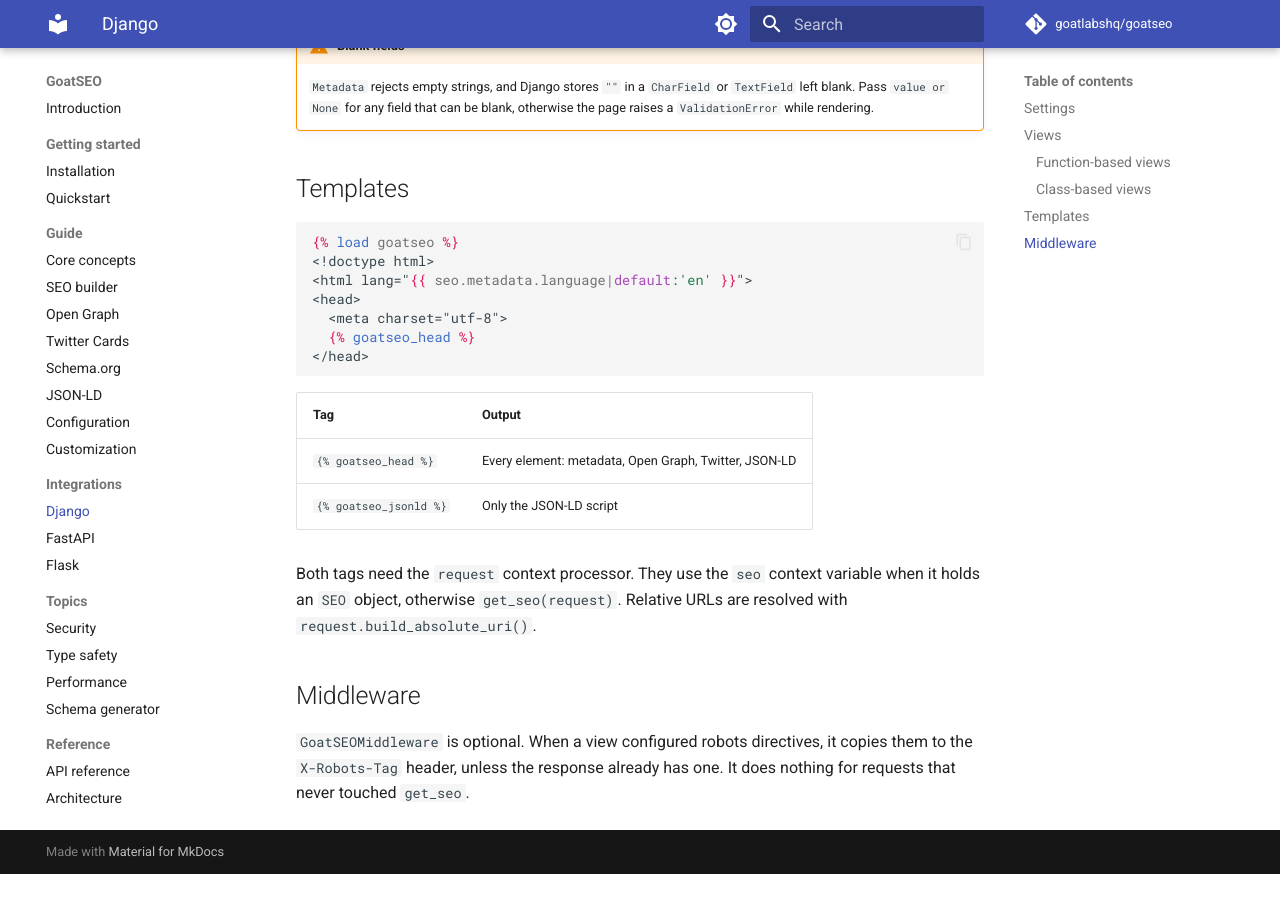
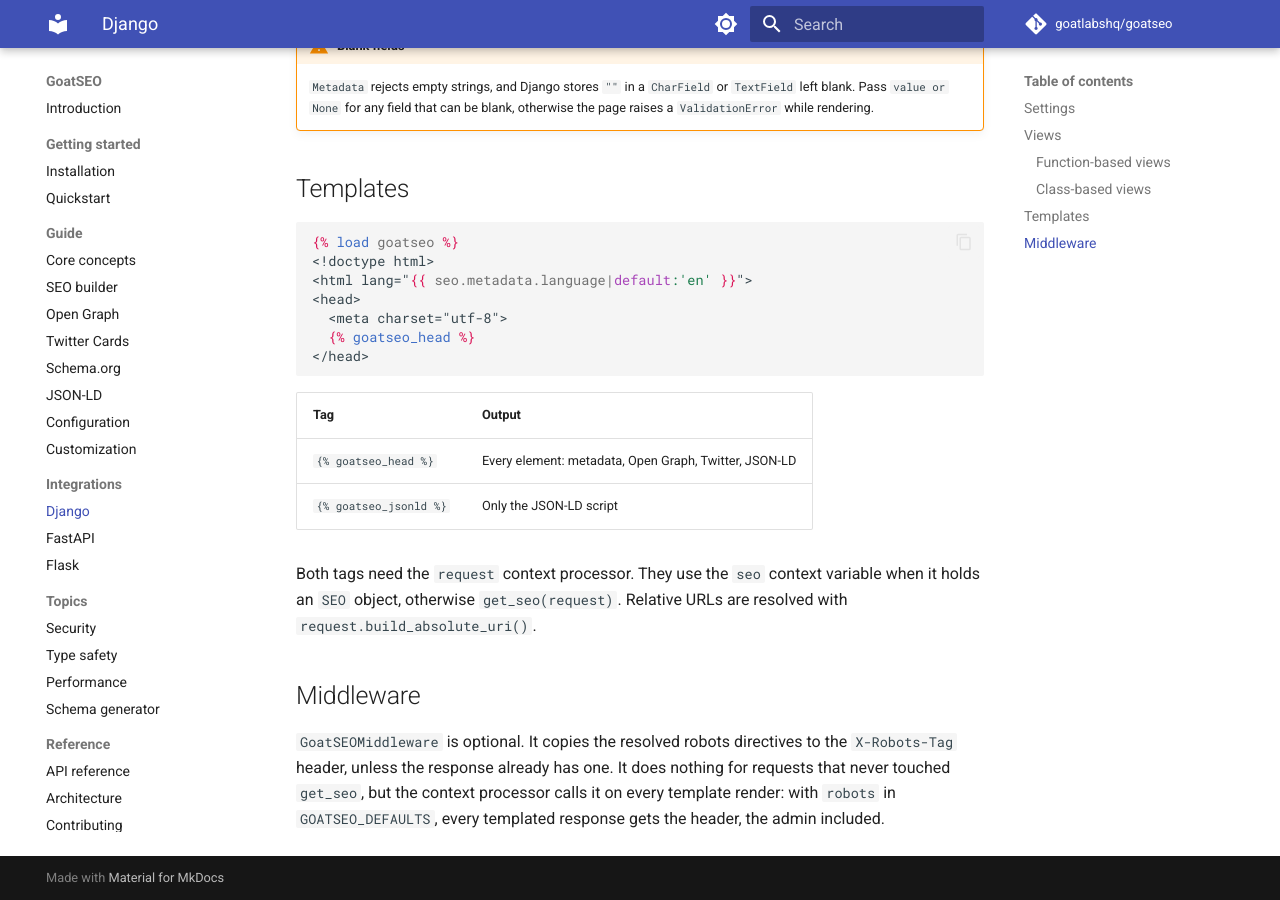
Before and after one commit to goatlabshq/goatseo, an MkDocs documentation site: the page built from docs/integrations/django.md, in a window 1280 px wide and 900 px high, scrolled down 2137 px. Built offline with MkDocs 1.6.1 and Material for MkDocs 9.7.7, drawn with Linux system fonts in a browser that asks for light colours; comment, search, counter and statistics services are not loaded; before the commit the page ends 3011 px from its top, so only the background shows below that.

Commit message:
docs: state that the robots header follows every templated response

```diff
--- a/docs/integrations/django.md
+++ b/docs/integrations/django.md
@@ -130,6 +130,7 @@
 
 ## Middleware
 
-`GoatSEOMiddleware` is optional. When a view configured robots directives, it copies them to
-the `X-Robots-Tag` header, unless the response already has one. It does nothing for requests
-that never touched `get_seo`.
+`GoatSEOMiddleware` is optional. It copies the resolved robots directives to the
+`X-Robots-Tag` header, unless the response already has one. It does nothing for requests that
+never touched `get_seo`, but the context processor calls it on every template render: with
+`robots` in `GOATSEO_DEFAULTS`, every templated response gets the header, the admin included.
```
Also changed, not shown: 1 other file.
